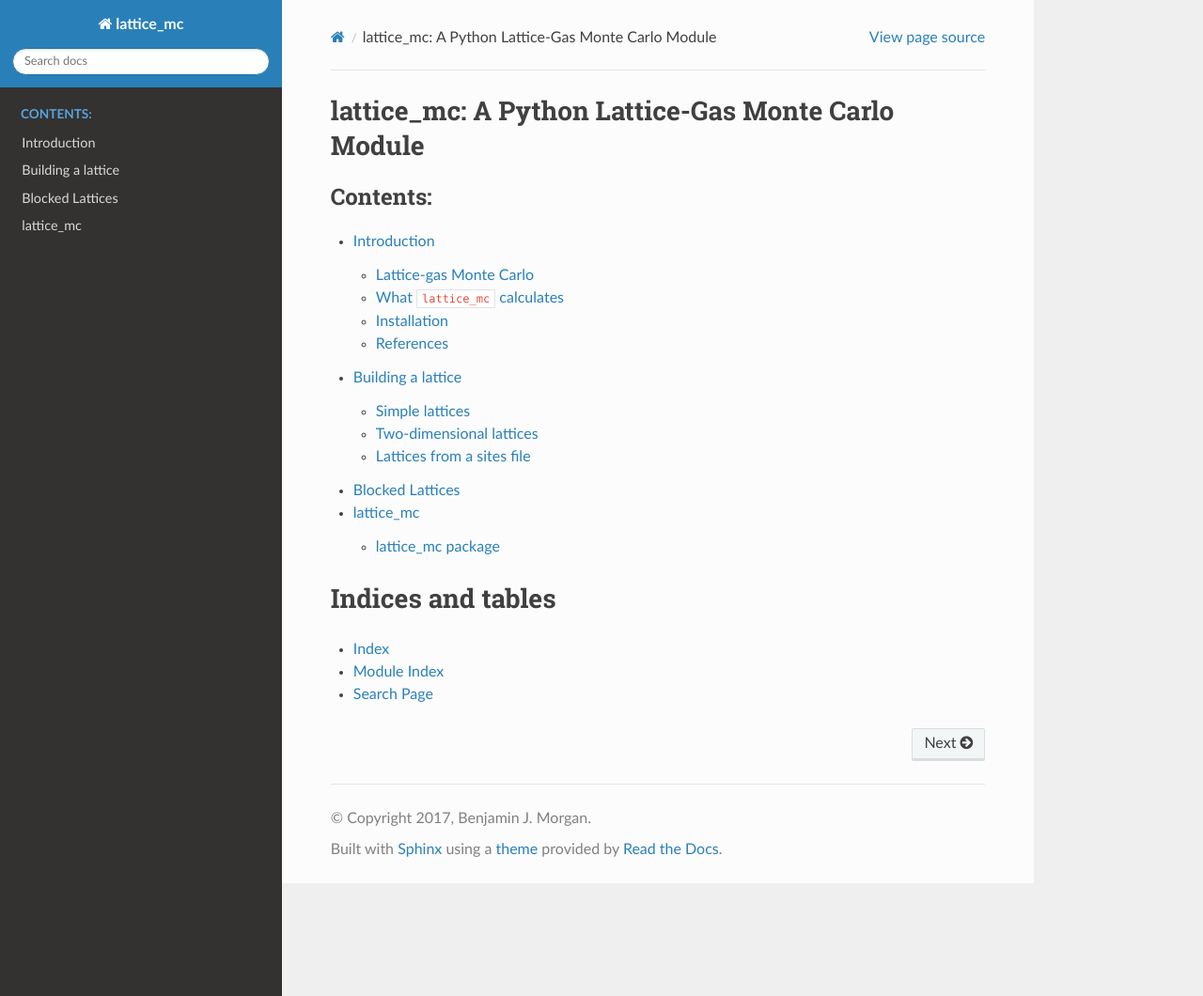
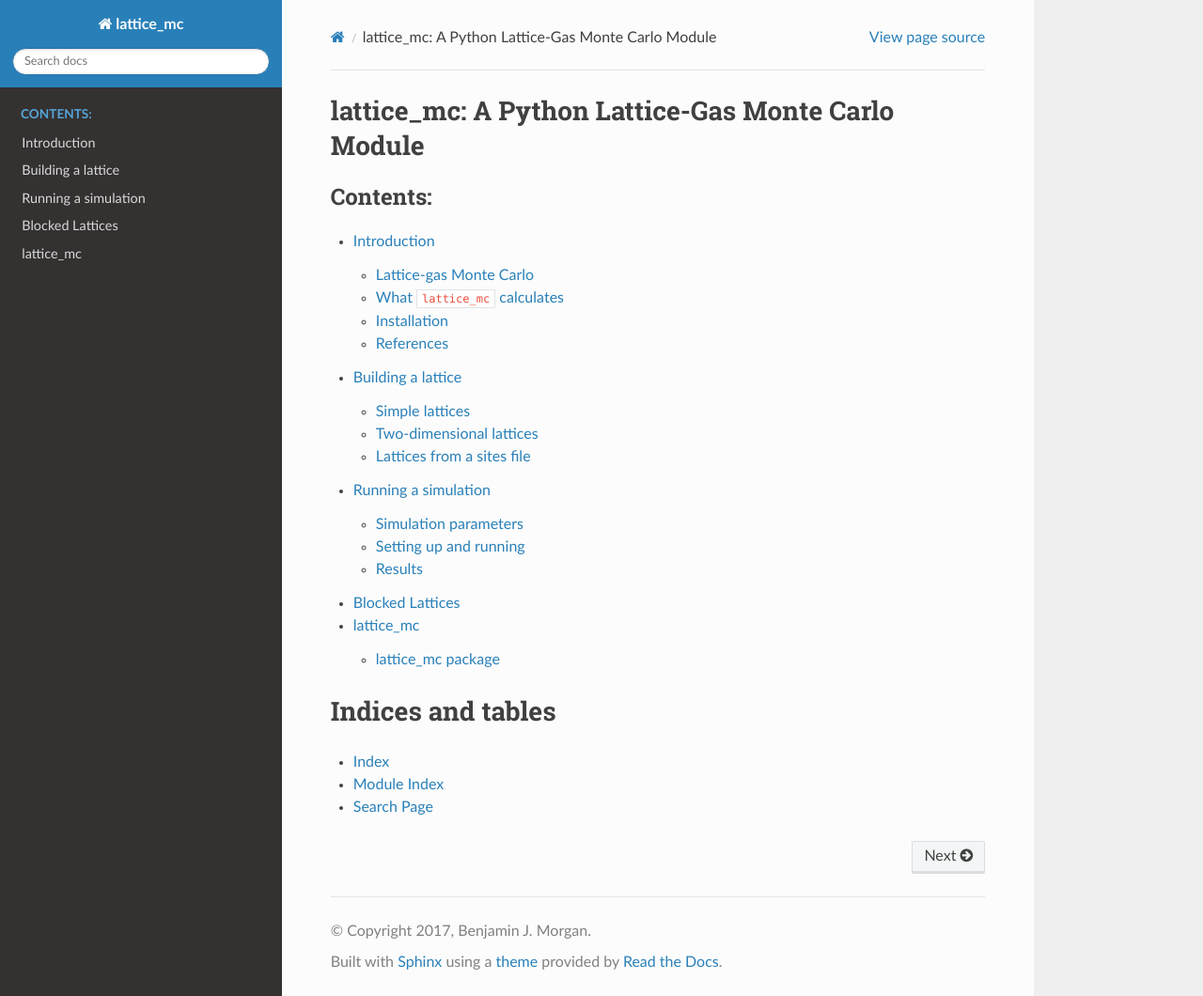
Before and after one commit to bjmorgan/lattice_mc, a Sphinx documentation site: the page built from docs/source/index.rst, in a window 1280 px wide and 1060 px high. Shown: the whole window at 94% size. Built offline with Sphinx 7.4.7 and the Read the Docs theme 3.1.0, drawn with Linux system fonts in a browser that asks for light colours; some of the changed lines change nothing that is shown.

Commit message:
Add user guide page on running simulations

```diff
--- a/docs/source/index.rst
+++ b/docs/source/index.rst
@@ -7,6 +7,7 @@
 
    introduction
    building_lattices
+   running_simulations
    blocked_lattice
    modules
 
--- /dev/null
+++ b/docs/source/running_simulations.rst
@@ -0,0 +1,132 @@
+Running a simulation
+====================
+
+A :class:`~lattice_mc.simulation.Simulation` combines a lattice, a number of mobile
+atoms, and the physical parameters for the jumps.
+
+Simulation parameters
+---------------------
+
+:class:`~lattice_mc.simulation.SimulationParameters` holds the temperature, in K, and
+the jump rate prefactor, :math:`\nu_0`, in s\ :sup:`-1`. Both must be positive. The
+thermal energy :math:`kT`, in eV, is derived from the temperature.
+
+.. testcode::
+
+    import lattice_mc
+    from lattice_mc import init_lattice
+
+    params = lattice_mc.SimulationParameters(temperature=298.0, rate_prefactor=1e13)
+    print(f"{params.kT:.4f}")
+
+.. testoutput::
+
+    0.0257
+
+Setting up and running
+----------------------
+
+Assign a lattice to the simulation, then add atoms and set the number of jumps.
+:meth:`~lattice_mc.simulation.Simulation.set_number_of_atoms` places the atoms on
+randomly chosen sites.
+
+.. testcode::
+
+    simulation = lattice_mc.Simulation(params)
+    simulation.lattice = init_lattice.square_lattice(4, 4, 1.0)
+    simulation.set_number_of_atoms(4)
+    simulation.set_number_of_jumps(500)
+    print(simulation.has_run)
+
+.. testoutput::
+
+    False
+
+Until the simulation has run, its results are ``None``:
+
+.. testcode::
+
+    print(simulation.tracer_diffusion_coefficient)
+
+.. testoutput::
+
+    None
+
+:meth:`~lattice_mc.simulation.Simulation.run` performs the jumps:
+
+.. testcode::
+
+    simulation.run()
+    print(simulation.has_run)
+
+.. testoutput::
+
+    True
+
+Instead of a number of jumps, a simulation can run until a set simulation time, in
+seconds, has passed:
+
+.. testcode::
+
+    timed = lattice_mc.Simulation(params)
+    timed.lattice = init_lattice.square_lattice(4, 4, 1.0)
+    timed.set_number_of_atoms(4)
+    timed.run(for_time=1e-10)
+    print(timed.lattice.time >= 1e-10)
+
+.. testoutput::
+
+    True
+
+Atoms can be restricted to sites with particular labels, and a number of
+equilibration jumps can be run first. Equilibration jumps let the atoms move away
+from their random starting positions, and are not included in the results.
+
+.. testcode::
+
+    equilibrated = lattice_mc.Simulation(params)
+    equilibrated.lattice = init_lattice.honeycomb_lattice(2, 2, 1.0, alternating_sites=True)
+    equilibrated.set_number_of_atoms(4, selected_sites=["A"])
+    equilibrated.set_number_of_jumps(100)
+    equilibrated.set_number_of_equilibration_jumps(50)
+    equilibrated.run()
+
+:meth:`~lattice_mc.simulation.Simulation.reset` sets the time and the atom
+displacements back to zero, leaving the atoms where they are.
+
+Results
+-------
+
+After a run, the simulation reports:
+
+- :attr:`~lattice_mc.simulation.Simulation.tracer_diffusion_coefficient`, :math:`D^*`
+- :attr:`~lattice_mc.simulation.Simulation.collective_diffusion_coefficient`,
+  :math:`D_\mathrm{J}`, and
+  :attr:`~lattice_mc.simulation.Simulation.collective_diffusion_coefficient_per_atom`
+- :attr:`~lattice_mc.simulation.Simulation.tracer_correlation`, :math:`f`
+- :attr:`~lattice_mc.simulation.Simulation.collective_correlation`,
+  :math:`f_\mathrm{I}`
+- :attr:`~lattice_mc.simulation.Simulation.average_site_occupations`: the
+  time-averaged number of atoms on the sites with each label.
+
+These quantities are defined in :doc:`introduction`.
+
+.. testcode::
+
+    print(f"D*  = {simulation.tracer_diffusion_coefficient:.3e}")
+    print(f"D_J = {simulation.collective_diffusion_coefficient:.3e}")
+    print(f"f   = {simulation.tracer_correlation:.3f}")
+    print(f"f_I = {simulation.collective_correlation:.3f}")
+    print(sorted(simulation.average_site_occupations))
+
+.. testoutput::
+
+    D*  = ...
+    D_J = ...
+    f   = ...
+    f_I = ...
+    ['L']
+
+The results of a single run are noisy. Converged values come from averaging over
+many independent simulations, and from longer runs on larger lattices than these
+examples use.
```
